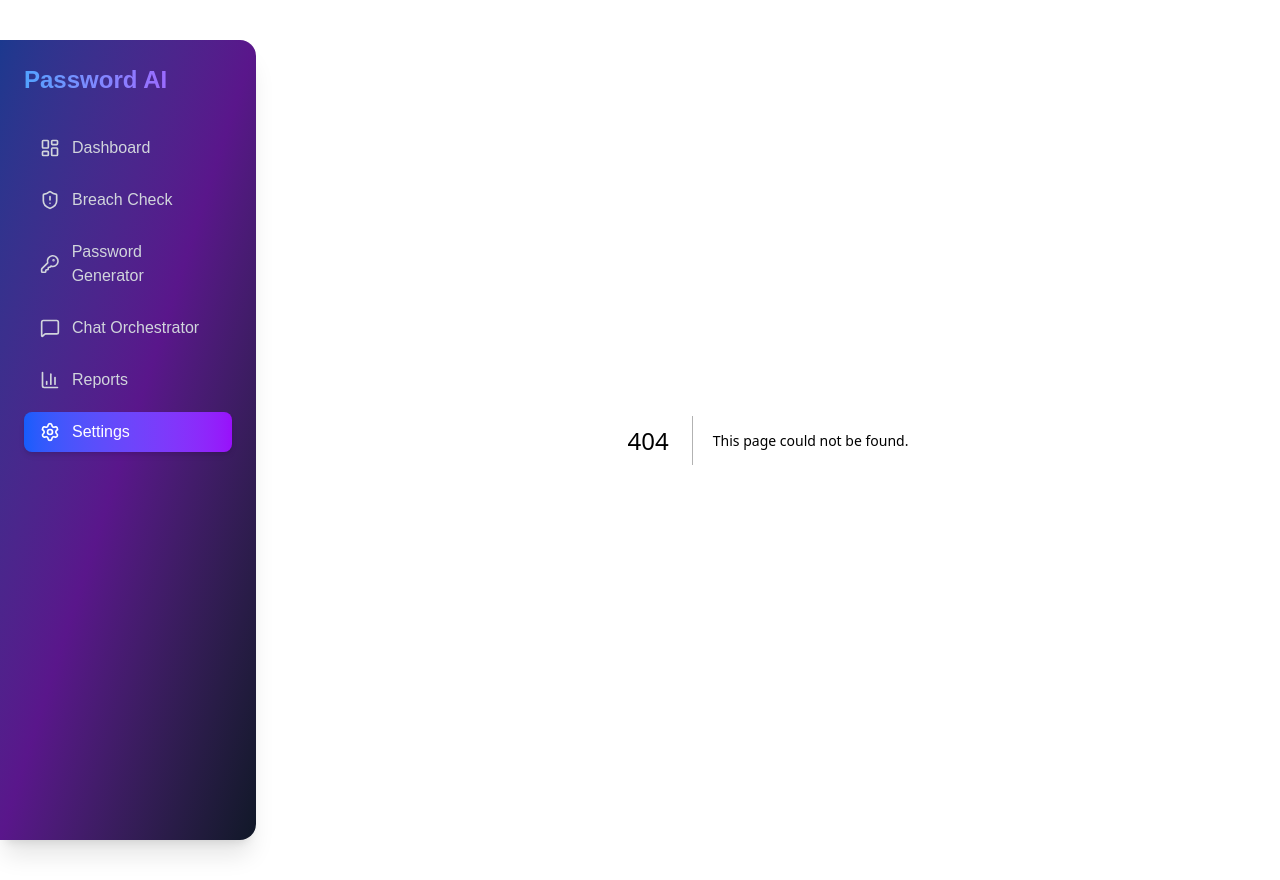
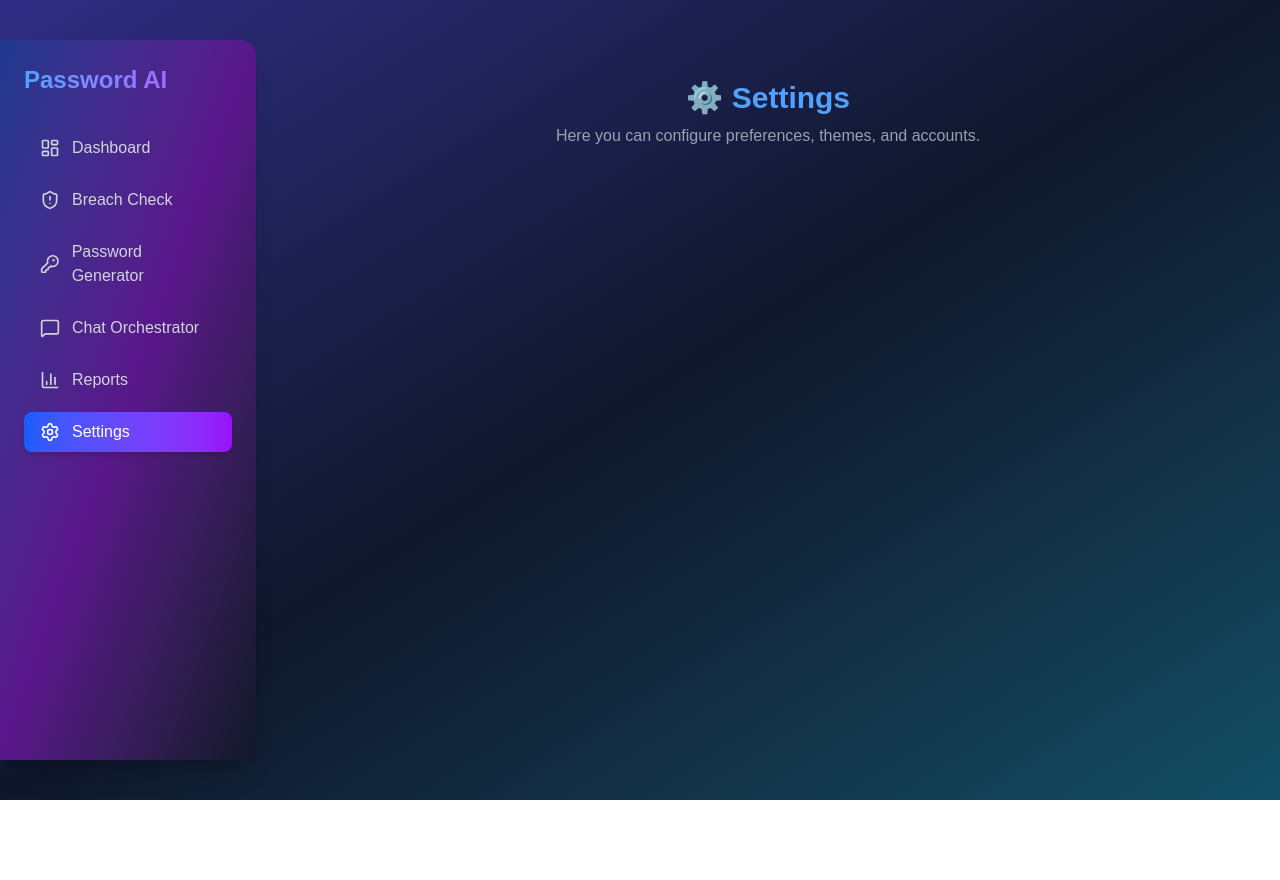
Before and after one commit to sajivanK/password-safety-ai, a Next.js app in the folder frontend/: page /settings in a window 1280 px wide. Before the commit this address had no page. After the commit the page ends 800 px from the top, so only its background shows below. Built offline with nearby package versions, Linux system fonts and the light colour scheme.

Commit message:
page_commit

```diff
--- /dev/null
+++ b/frontend/app/settings/page.js
@@ -0,0 +1,8 @@
+export default function SettingsPage() {
+  return (
+    <div className="text-center p-10">
+      <h1 className="text-3xl font-bold text-blue-400">⚙️ Settings</h1>
+      <p className="text-gray-400 mt-2">Here you can configure preferences, themes, and accounts.</p>
+    </div>
+  );
+}
```
